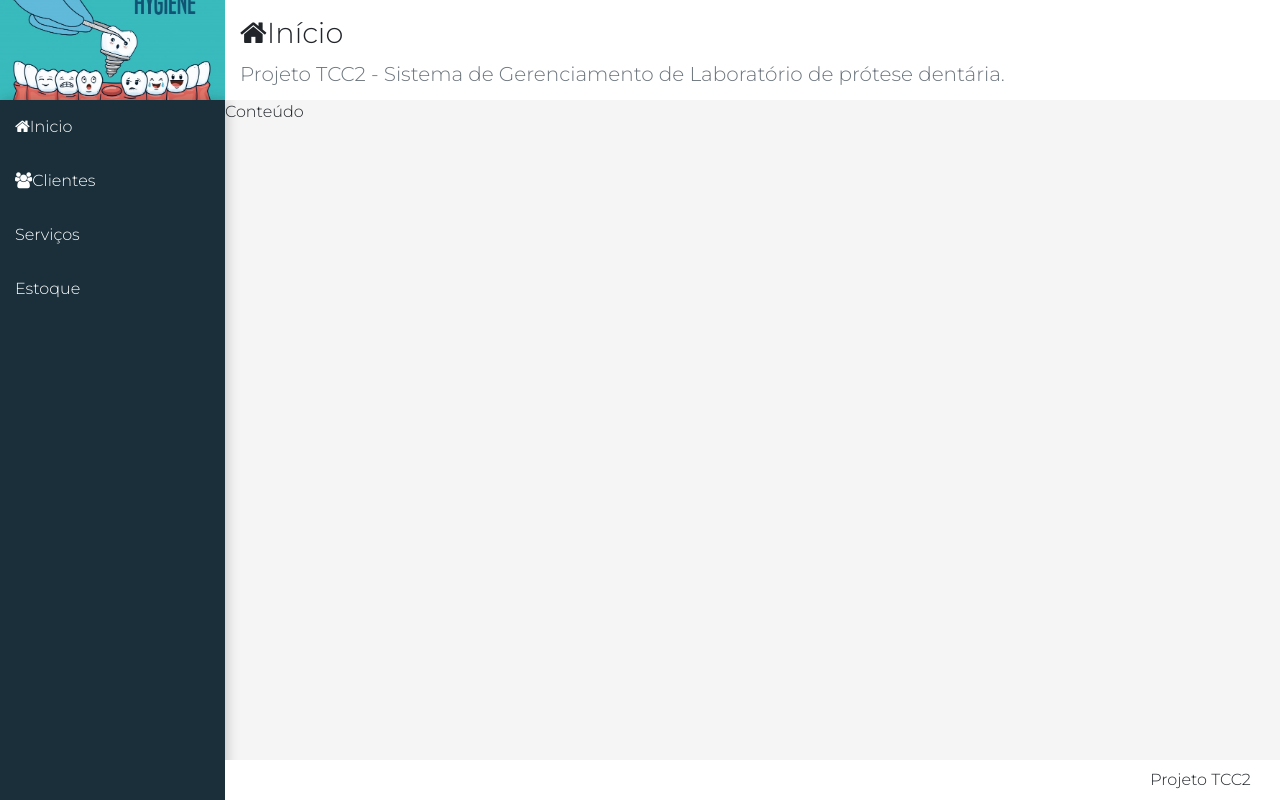
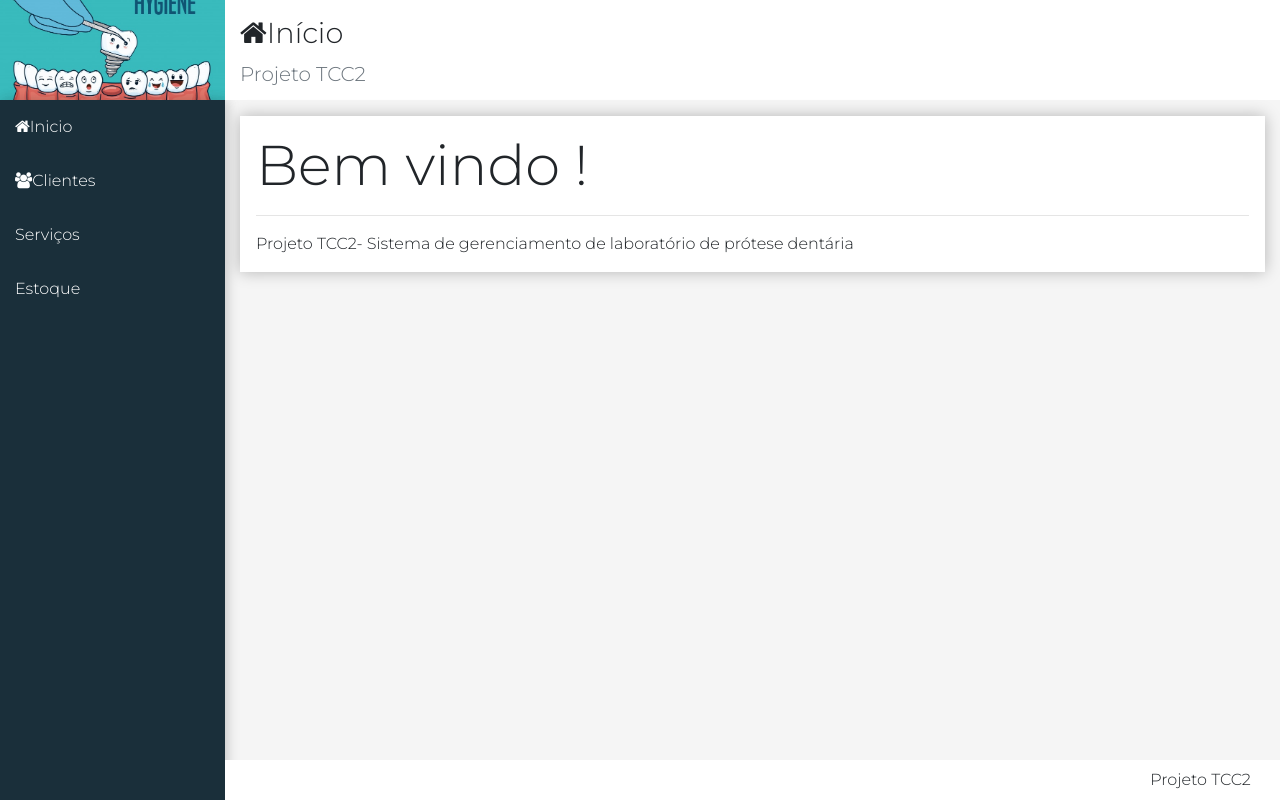
Before and after one commit to rafaelromanoz/ProjetoTCC2-CRUD, a React (Create React App) app in the folder crud/frontend/: page / in a window 1280 px wide. Built offline with nearby package versions, Linux system fonts and the light colour scheme.

Commit message:
Erro react router

```diff
--- a/crud/frontend/package.json
+++ b/crud/frontend/package.json
@@ -12,7 +12,7 @@
     "react": "^17.0.1",
     "react-dom": "^17.0.1",
     "react-router": "4.2.0",
-    "react-router-dom": "4.2.2",
+    "react-router-dom": "^4.2.2",
     "react-scripts": "4.0.1",
     "web-vitals": "^0.2.4"
   },
--- /dev/null
+++ b/crud/frontend/src/components/home/Home.jsx
@@ -0,0 +1,11 @@
+import React from 'react'
+import Main from '../templates/Main'
+
+export default props=>
+<Main icon="home" title="Início"
+    subtitle="Projeto TCC2">
+        <div className='display-4'>Bem vindo !</div>
+        <hr />
+        <p className="mb-0">Projeto TCC2- Sistema de gerenciamento de laboratório de prótese dentária
+        </p>
+    </Main>
--- a/crud/frontend/src/components/templates/Main.css
+++ b/crud/frontend/src/components/templates/Main.css
@@ -0,0 +1,4 @@
+main>div{
+    background-color: #fff;
+    box-shadow: 0px 0px 15px #0004;
+}
--- a/crud/frontend/src/components/templates/Main.jsx
+++ b/crud/frontend/src/components/templates/Main.jsx
@@ -5,7 +5,10 @@ import Header from './Header'
 export default props=>
 <React.Fragment>
     <Header {...props} />
-    <main className="content">
-        Conteúdo
+    <main className="content container-fluid">
+        <div className="p-3 mt-3">
+            {props.children}
+        </div>
+
     </main>
 </React.Fragment>
--- /dev/null
+++ b/crud/frontend/src/components/user/UserCrud.jsx
@@ -0,0 +1,18 @@
+import React,{Component} from 'react'
+import Main from '../templates/Main'
+
+const headerProps={
+    icon:'users',
+    title:'Usuários',
+    subtitle:'Cadastro de clientes: Incluir,Listar,Alterar e Excluir'
+}
+
+export default class UserCrud extends Component{
+    render(){
+        return(
+            <Main {...headerProps}>
+                Cadastro de Clientes
+            </Main>
+        )
+    }
+}
--- a/crud/frontend/src/main/App.jsx
+++ b/crud/frontend/src/main/App.jsx
@@ -1,19 +1,21 @@
 import 'bootstrap/dist/css/bootstrap.min.css'
 import 'font-awesome/css/font-awesome.min.css'
-
 import './App.css'
+import {HashRouter} from 'react-router-dom'
 import React from 'react'
+import Routes from './Routes'
 
 import Logo from '../components/templates/Logo'
 import Nav from '../components/templates/Nav'
-import Main from '../components/templates/Main'
 import Footer from '../components/templates/Footer'
 
+
 export default props=>
+<HashRouter>
 <div className="app">
     <Logo />
     <Nav />
-    <Main icon="home" title="Início"
-    subtitle="Projeto TCC2 - Sistema de Gerenciamento de Laboratório de prótese dentária."/>
+    <Routes />
     <Footer />
 </div>
+</HashRouter>
--- /dev/null
+++ b/crud/frontend/src/main/Routes.jsx
@@ -0,0 +1,15 @@
+{/*Importando as dependencias
+O redirect funciona se você colocar a url que não tem nada a ver com nenhum dos componentes ele redireciona para a home*/}
+
+import React from 'react'
+import {Switch,Route,Redirect} from 'react-router'
+
+import Home from '../components/home/Home'
+import UserCrud from '../components/user/UserCrud'
+
+export default props=>
+ <Switch> {/* Mapeamento entre a url e os componentes*/}
+     <Route exact path='/' component={Home} />
+     <Route path ='/users' component={UserCrud} />
+     <Redirect from='*' to='/' />
+ </Switch>
```
Also changed, not shown: 2 other files (tests, documents, lock files or other folders).
